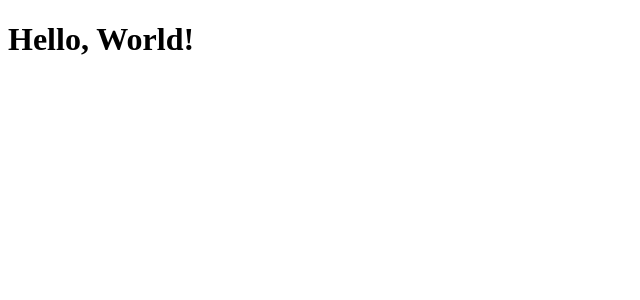
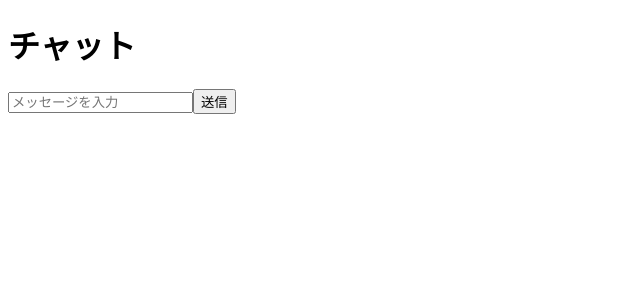
Before and after one commit to daiya122815/react-chat-tutorial, a React (Vite) app: page / in a window 1280 px wide. Shown: the top 300 px of the page, without its empty margins (0-640 px from the left). Built offline with nearby package versions, Linux system fonts and the light colour scheme.

Commit message:
チャットの雛形を追加

```diff
--- a/src/App.jsx
+++ b/src/App.jsx
@@ -1,7 +1,35 @@
+import { useEffect, useState, useRef } from "react";
+
 export default function App() {
+
+    const [input, setInput] = useState('');
+    const [messages, setMessages] = useState([]);
+
+    useEffect;
+
+    const handleSendMessage = () => {
+        if (input.trim() !== '') {
+            setMessages([...messages, input]);
+            setInput('');
+        }
+    };
+
     return (
-      <div>
-        <h1>Hello, World!</h1>
-      </div>
+        <div>
+            <h1>チャット</h1>
+
+            {messages.map((msg, index) => (
+                <div key={index}>{msg}</div>
+            ))}
+
+            <input
+                type="text"
+                value={input}
+                onChange={(e) => setInput(e.target.value)}
+                placeholder="メッセージを入力"
+            />
+
+            <button onClick={handleSendMessage}>送信</button>
+        </div>
     );
-  }
+}
```
